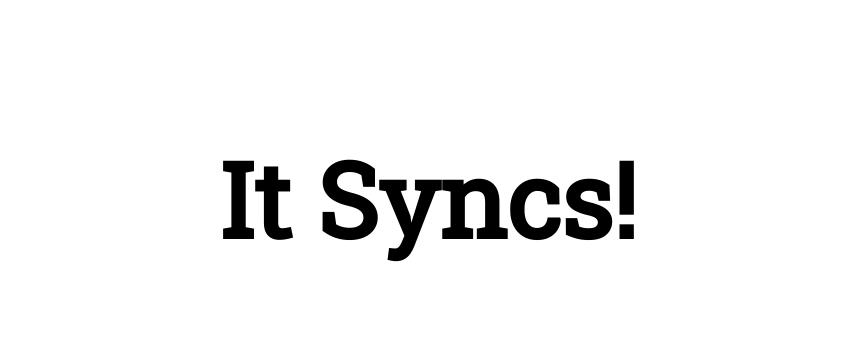
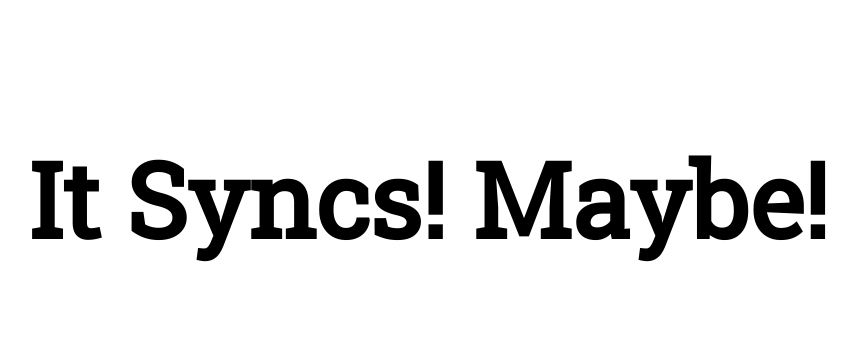
Before and after one commit to RonanFinley/autoapache, a plain HTML site: page index.html in a window 1280 px wide. Shown: the part 202-541 px from the top of the page, without its empty margins (212-1069 px from the left). Drawn offline with Linux system fonts and the light colour scheme.

Commit message:
Update index.html

```diff
--- a/index.html
+++ b/index.html
@@ -20,7 +20,7 @@
     <body>
         <div class="content">
             <div>
-                <h1>It Syncs!</h1>
+                <h1>It Syncs! Maybe!</h1>
             </div>
         </div>
     </body>
```
